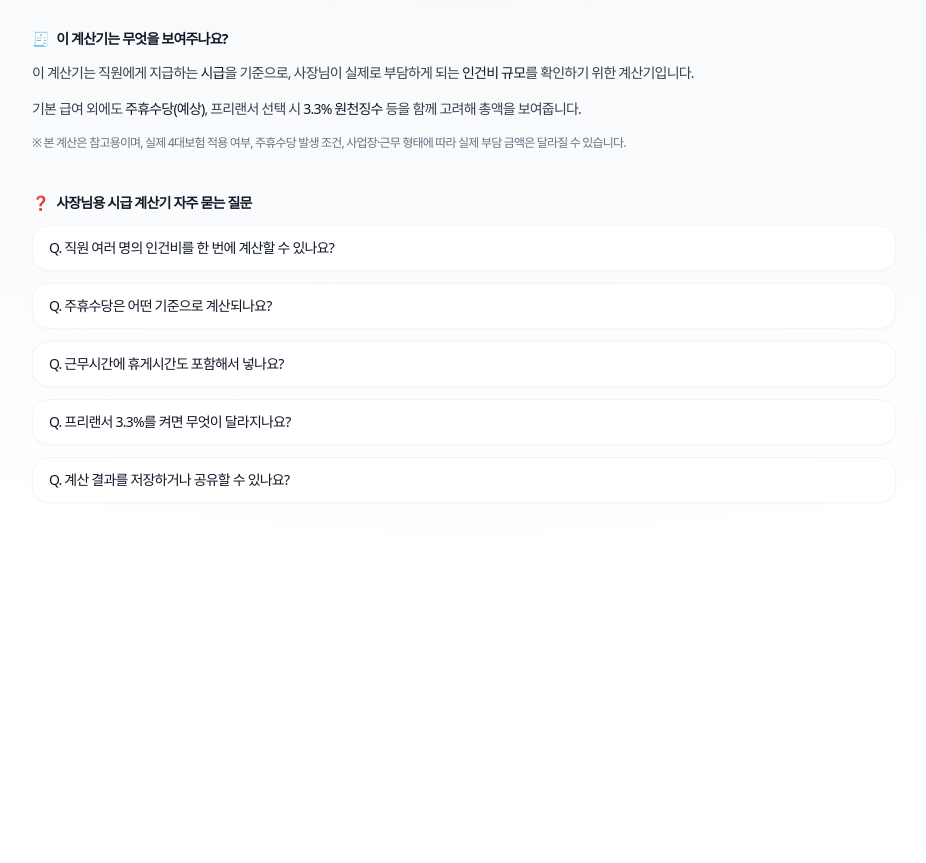
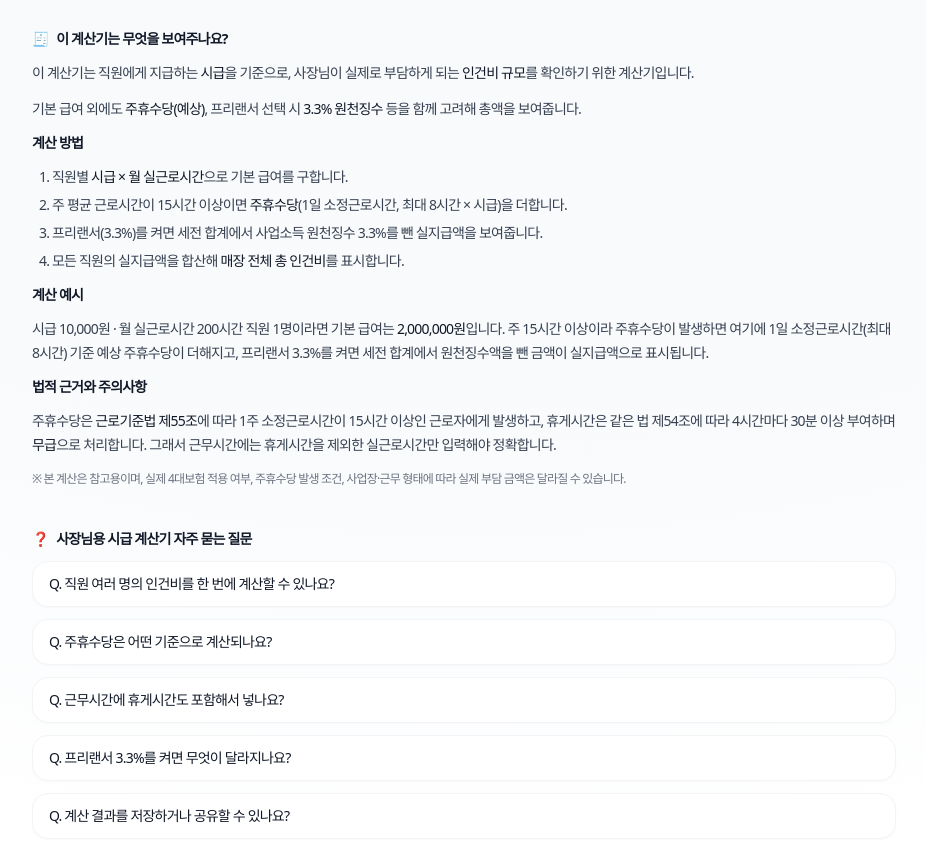
Before and after one commit to greentea2417/semogye-calculator, a Next.js app: page /business/hourly-multi in a window 1280 px wide. Shown: the part 1360-2223 px from the top of the page, without its empty margins (176-1102 px from the left). Before the commit the page ends 1919 px from the top, so only its background shows below. Built offline with nearby package versions, Linux system fonts and the light colour scheme; a web font is replaced by a local one.

Commit message:
content: enrich hourly-multi calculator with calculation method/example/legal article for AdSense

```diff
--- a/app/hourly-multi/HourlyMultiClient.tsx
+++ b/app/hourly-multi/HourlyMultiClient.tsx
@@ -696,6 +696,30 @@ export default function HourlyMultiClient() {
             <b className="font-medium text-gray-900">3.3% 원천징수</b> 등을 함께 고려해 총액을 보여줍니다.
           </p>
 
+          <p className="font-semibold text-gray-900">계산 방법</p>
+          <ol className="list-decimal space-y-1 pl-5 leading-6">
+            <li>직원별 <b className="font-medium text-gray-900">시급 × 월 실근로시간</b>으로 기본 급여를 구합니다.</li>
+            <li>주 평균 근로시간이 15시간 이상이면 <b className="font-medium text-gray-900">주휴수당</b>(1일 소정근로시간, 최대 8시간 × 시급)을 더합니다.</li>
+            <li>프리랜서(3.3%)를 켜면 세전 합계에서 사업소득 원천징수 3.3%를 뺀 실지급액을 보여줍니다.</li>
+            <li>모든 직원의 실지급액을 합산해 <b className="font-medium text-gray-900">매장 전체 총 인건비</b>를 표시합니다.</li>
+          </ol>
+
+          <p className="font-semibold text-gray-900">계산 예시</p>
+          <p className="leading-6">
+            시급 10,000원 · 월 실근로시간 200시간 직원 1명이라면 기본 급여는{" "}
+            <b className="font-medium text-gray-900">2,000,000원</b>입니다. 주 15시간 이상이라 주휴수당이 발생하면 여기에
+            1일 소정근로시간(최대 8시간) 기준 예상 주휴수당이 더해지고, 프리랜서 3.3%를 켜면 세전 합계에서
+            원천징수액을 뺀 금액이 실지급액으로 표시됩니다.
+          </p>
+
+          <p className="font-semibold text-gray-900">법적 근거와 주의사항</p>
+          <p className="leading-6">
+            주휴수당은 <b className="font-medium text-gray-900">근로기준법 제55조</b>에 따라 1주 소정근로시간이 15시간 이상인
+            근로자에게 발생하고, 휴게시간은 같은 법 제54조에 따라 4시간마다 30분 이상 부여하며{" "}
+            <b className="font-medium text-gray-900">무급</b>으로 처리합니다. 그래서 근무시간에는 휴게시간을 제외한
+            실근로시간만 입력해야 정확합니다.
+          </p>
+
           <p className="text-xs leading-5 text-gray-500">
             ※ 본 계산은 참고용이며, 실제 4대보험 적용 여부, 주휴수당 발생 조건, 사업장·근무 형태에 따라 실제 부담 금액은 달라질 수
             있습니다.
```
